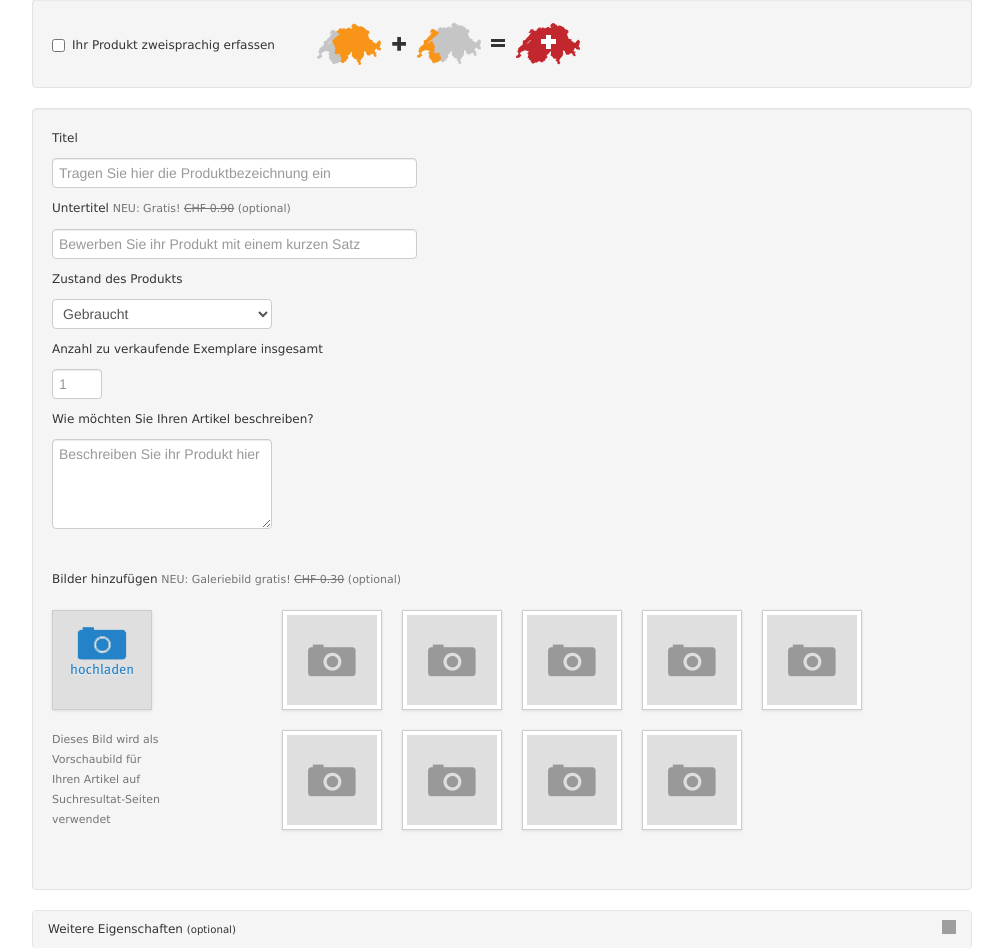
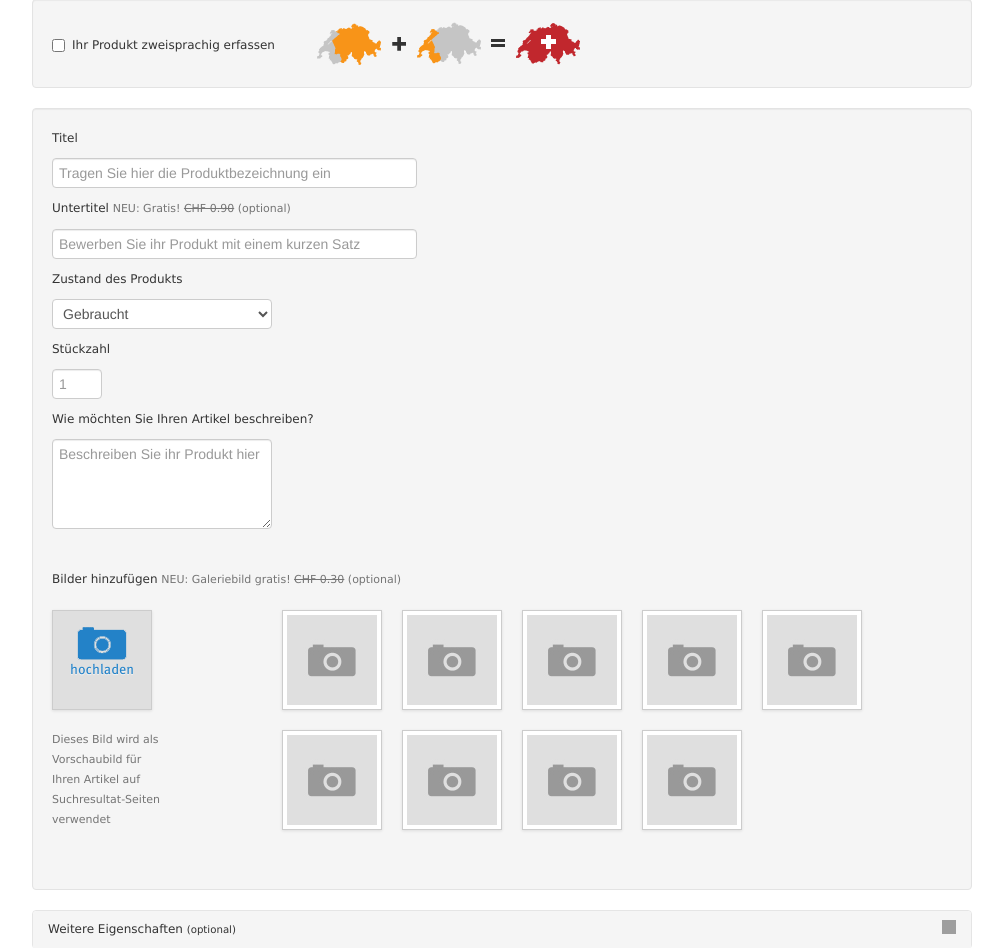
Before and after one commit to 85nomar/psychic-cyril, a PHP site: page /step2.php in a window 1280 px wide. Shown: the part 313-1261 px from the top of the page, without its empty margins (138-1141 px from the left). Run offline with PHP 8.4, Linux system fonts and the light colour scheme; some libraries are stand-ins or nearby versions; grey boxes are pictures that could not be loaded.

Commit message:
fixed wording

```diff
--- a/step2.php
+++ b/step2.php
@@ -45,7 +45,7 @@ $Layout->start();
                 <option>Defekt</option>
             </select>
             <label for="inputNumber">
-            Anzahl zu verkaufende Exemplare insgesamt
+            Stückzahl
             </label>
             <input class="span1" type="number" id="inputNumber" placeholder="1">
 
```
